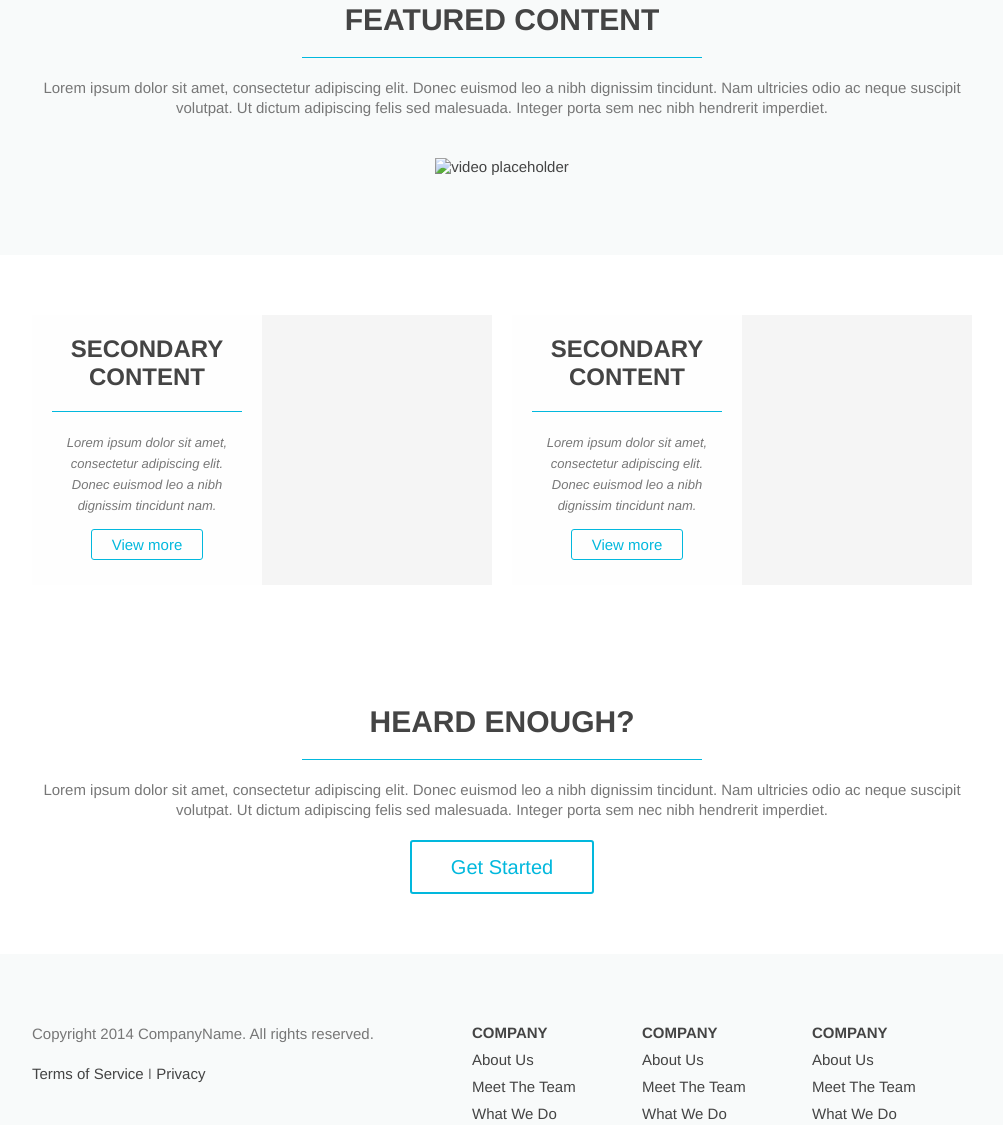
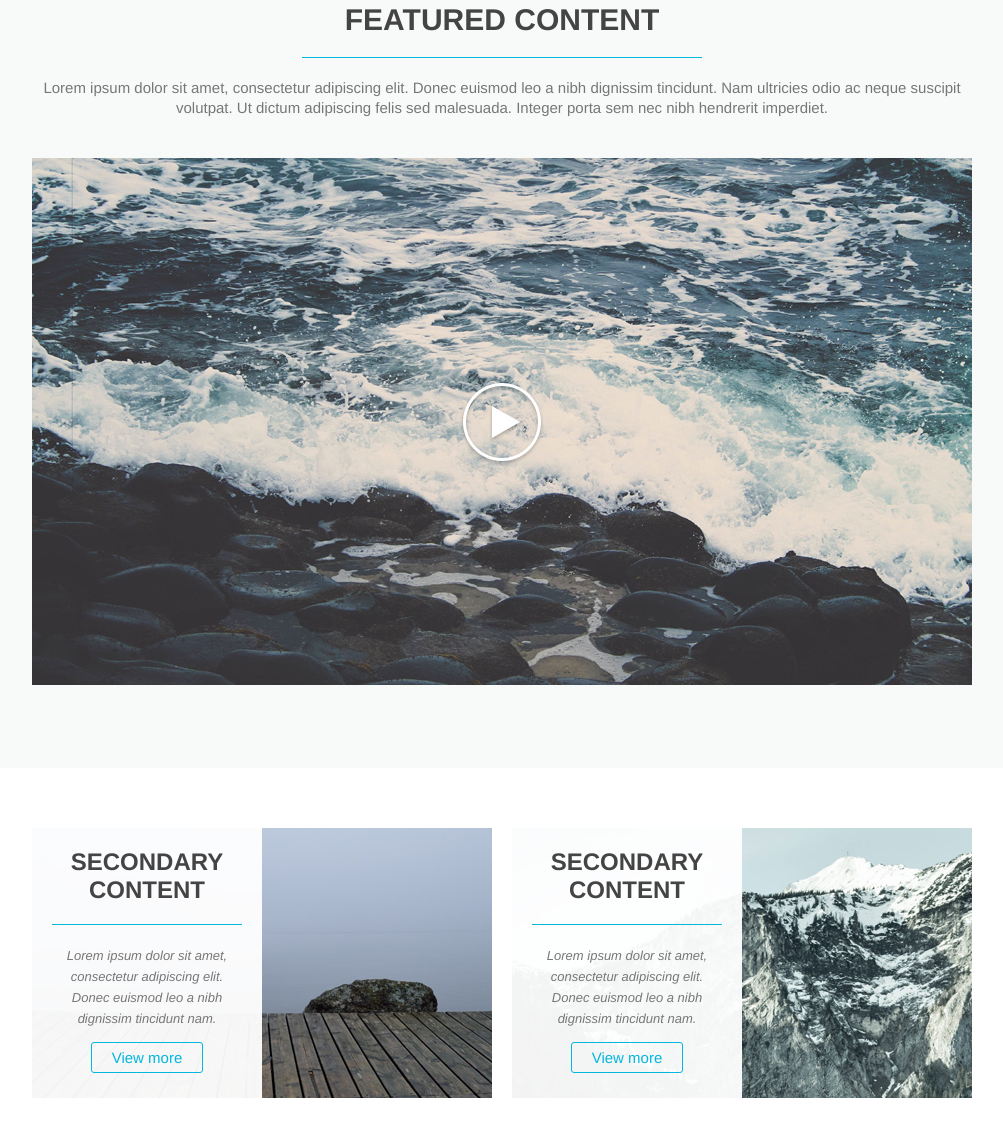
Before and after one commit to avitechsoft/avitechsoft.github.io, a plain HTML site: page index.html in a window 1280 px wide. Shown: the part 1206-2331 px from the top of the page, without its empty margins (138-1141 px from the left). Drawn offline with Linux system fonts and the light colour scheme; files that its build step writes are made by us from their sources; files whose address does not match are found by name.

Commit message:
Update index.html

```diff
--- a/index.html
+++ b/index.html
@@ -3,8 +3,8 @@
 
 <head>
 <meta content="text/html; charset=utf-8" http-equiv="Content-Type" />
-<link href="css/reset.css" rel="stylesheet" type="text/css">
-<link href="css/style.css" rel="stylesheet" type="text/css">
+<link href="reset.css" rel="stylesheet" type="text/css">
+<link href="style.css" rel="stylesheet" type="text/css">
 <link href="http://fonts.googleapis.com/css?family=Crete+Round" rel="stylesheet" type="text/css">
 <title>Avitech Software Soultions</title>
 <!--[if lt IE 9]>
@@ -74,21 +74,21 @@
 			volutpat. Ut dictum adipiscing felis sed malesuada. Integer porta sem
 			nec nibh hendrerit imperdiet. </p>
 			<a href="#">
-			<img alt="video placeholder" src="images/video-placeholder.jpg" /></a>
+			<img alt="video placeholder" src="video-placeholder.jpg" /></a>
 		</article>
 	</div>
 </div>
 
 <div id="secondary-content">
 	<div class="wrapper">
-		<article style="background-image: url('images/article-image-1.jpg');">
+		<article style="background-image: url('article-image-1.jpg');">
 			<div class="overlay">
 				<h4>Secondary Content</h4>
 				<p><small>Lorem ipsum dolor sit amet, consectetur adipiscing elit.
 				Donec euismod leo a nibh dignissim tincidunt nam.</small></p>
 				<a class="more-link" href="#">View more</a> </div>
 		</article>
-		<article style="background-image: url('images/article-image-2.jpg');">
+		<article style="background-image: url('article-image-2.jpg');">
 			<div class="overlay">
 				<h4>Secondary Content</h4>
 				<p><small>Lorem ipsum dolor sit amet, consectetur adipiscing elit.
```
